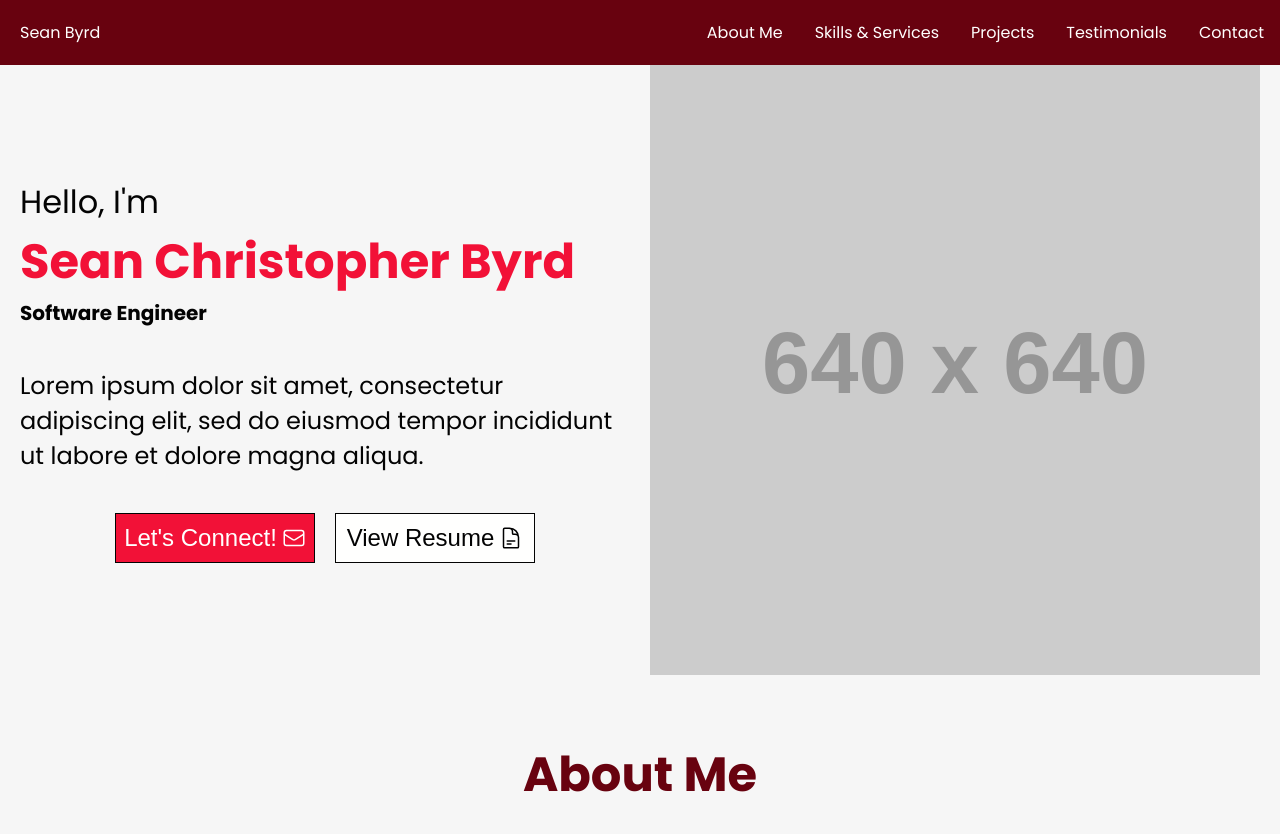
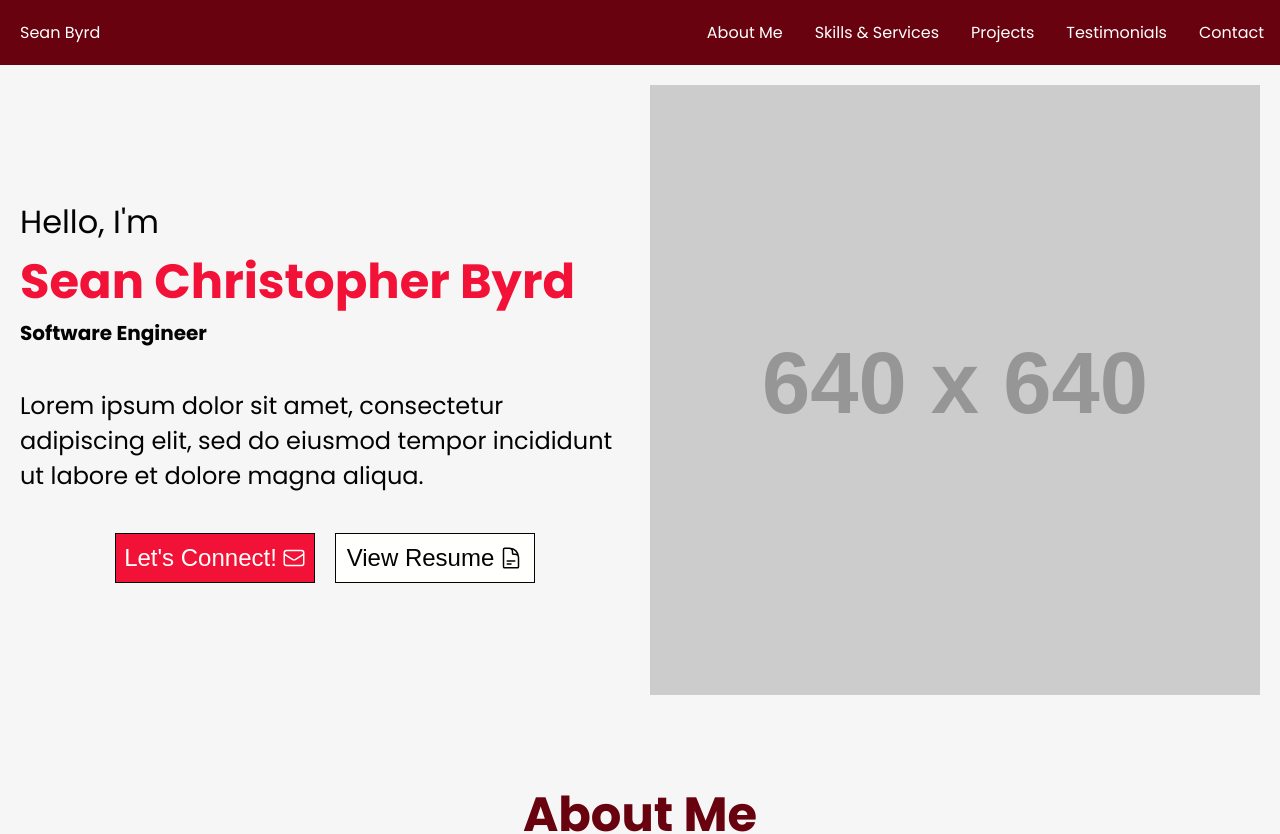
Before and after one commit to byrdsean/portfolio, a React (Vite) app: page / in a window 1280 px wide. Shown: the top 834 px of the page. Built offline with nearby package versions, Linux system fonts and the light colour scheme.

Commit message:
Adding vertical padding to the hero section main content.

```diff
--- a/src/components/hero/Hero.css
+++ b/src/components/hero/Hero.css
@@ -3,7 +3,7 @@
 
     .main-content {
         max-width: var(--max-width);
-        padding: 0 var(--default-spacing);
+        padding: var(--default-spacing);
         margin: 0 auto;
         display: flex;
         flex-direction: row;
```
